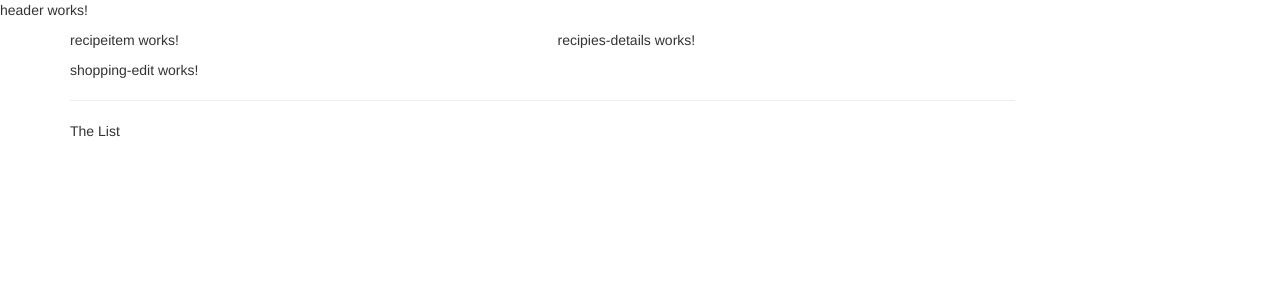
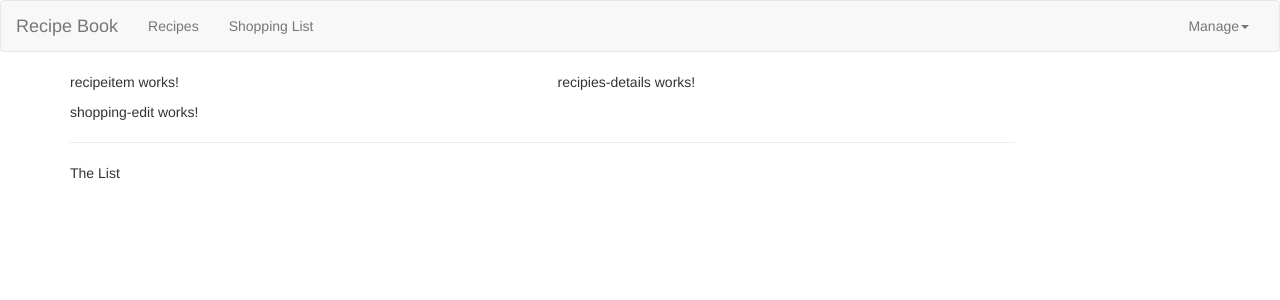
Before and after one commit to ParthSolanki1/RecipeApp, an Angular app: page / in a window 1280 px wide. Shown: the top 300 px of the page. Built offline with nearby package versions, Linux system fonts and the light colour scheme.

Commit message:
Created semi working navbar

```diff
--- a/src/app/header/header.component.html
+++ b/src/app/header/header.component.html
@@ -1,3 +1,22 @@
-<p>
-  header works!
-</p>
+<nav class="navbar navbar-default">
+  <div class="container-fluid">
+    <div class="navbar-header">
+      <a href="#" class="navbar-brand">Recipe Book</a>
+    </div>
+    <div class="collapse navbar-collapse">
+      <ul class="nav navbar-nav">
+        <li><a href="#">Recipes</a></li>
+        <li><a href="#">Shopping List</a></li>
+      </ul>
+      <ul class="nav navbar-nav navbar-right">
+        <li class="dropdown">
+          <a href="#" class="dropdown-toggle" role="button">Manage<span class="caret"></span></a>
+          <ul class="dropdown-menu">
+            <li><a href="#">Save data</a></li>
+            <li><a href="#">Fetch data</a></li>
+          </ul>
+        </li>
+      </ul>
+    </div>
+  </div>
+</nav>
```
